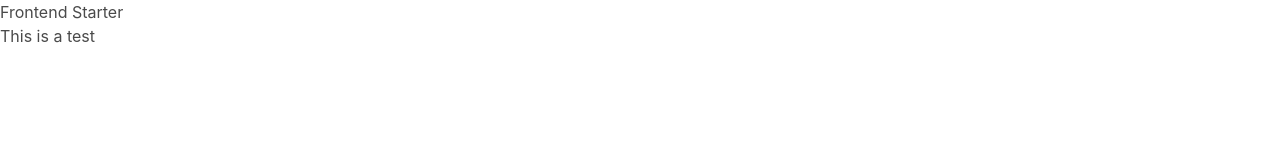
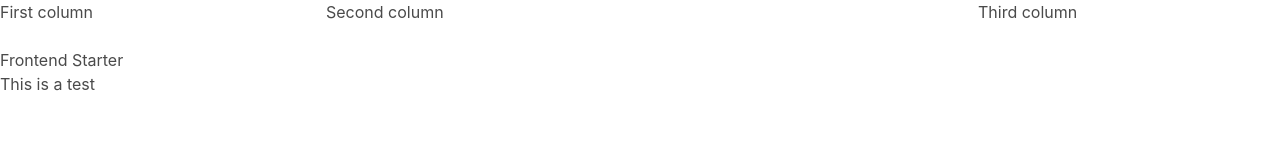
Before and after one commit to AF-cmdZ/myDaily, a website: page index.html in a window 1280 px wide. Drawn offline with nearby package versions, Linux system fonts and the light colour scheme.

Commit message:
HTML columns set up

```diff
--- a/index.html
+++ b/index.html
@@ -9,8 +9,19 @@
     <title>Frontend Starter</title>
   </head>
   <body>
+    <div class="columns is-vcentered">
+      <div class="column is-one-quarter">
+        First column
+      </div>
+      <div class="column is-half">
+        Second column
+      </div>
+      <div class="column is-one-quarter">
+        Third column
+      </div>
+    </div>
     <h1>Frontend Starter</h1>
-    <script src="./scripts.js" type="module"></script>
+    <script src="scripts.js" type="module"></script>
   </body>
 </html>
 This is a test
```
